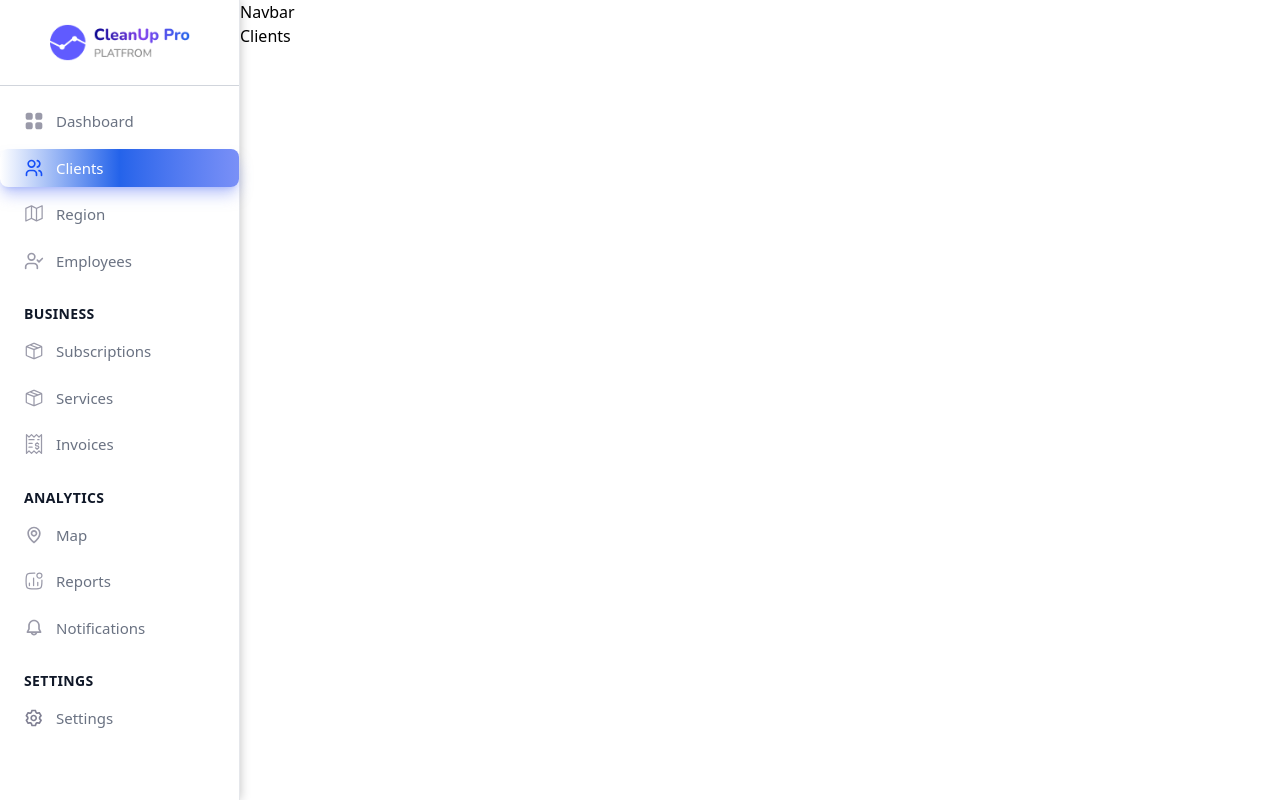
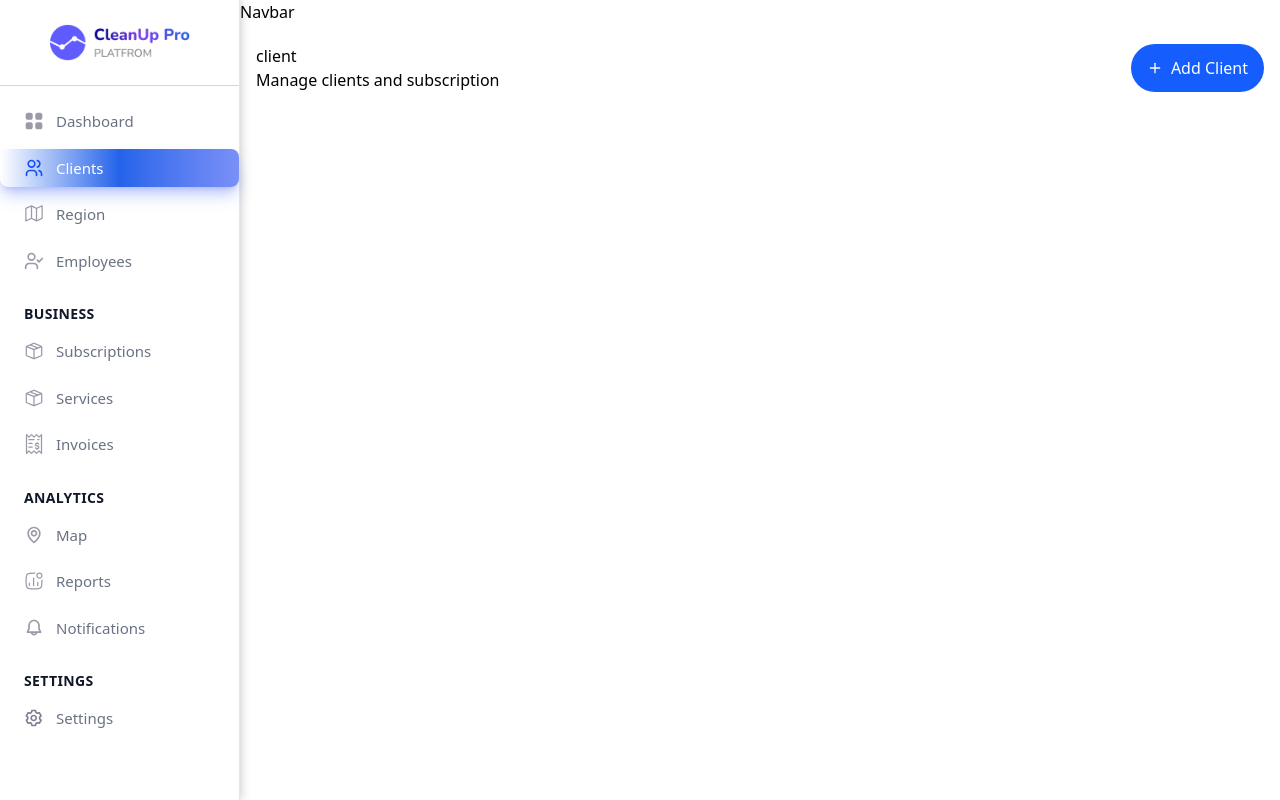
Before and after one commit to Alamin10231/CleanupSoftware, a React (Vite) app: page /client in a window 1280 px wide. Built offline with nearby package versions, Linux system fonts and the light colour scheme.

Commit message:
clients page

```diff
--- a/src/Page/Clients.tsx
+++ b/src/Page/Clients.tsx
@@ -1,8 +1,21 @@
+import Button from "@/Components/Button";
+import { useLocation } from "react-router-dom";
+import { FiPlus } from "react-icons/fi";
 
 const Clients = () => {
+    const location = useLocation();
+    const currentPage = location.pathname.split("/");
     return (
-        <div>Clients</div>
+        <div className="px-4 pt-5">
+            <div className="flex justify-between">
+                <div>
+                    <h2>{currentPage}</h2>
+                    <p>Manage clients and subscription</p>
+                </div>
+                <Button icon={<FiPlus />} text="Add Client" />
+            </div>
+        </div>
     )
 }
 
-export default Clients
+export default Clients;
```
